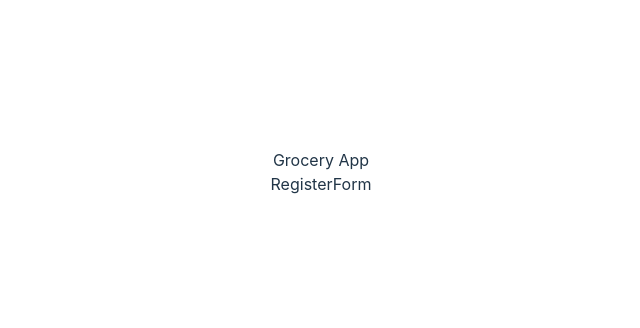
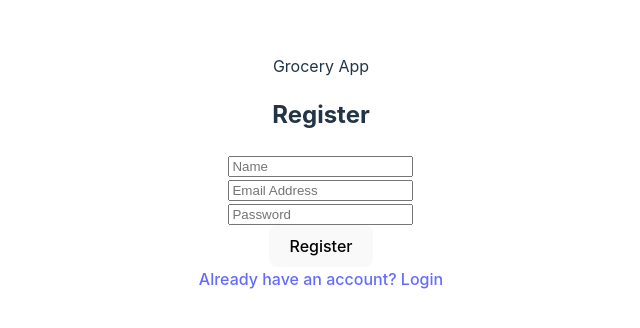
Before and after one commit to new-idea-machine/OS-Restaurant-Inventory-App, a React (Vite) app in the folder grocery-App/: page /login in a window 1280 px wide. Shown: the part 228-556 px from the top of the page, without its empty margins (319-959 px from the left). Built offline with nearby package versions, Linux system fonts and the light colour scheme; the HTML template or start-up script is replaced by a standard one.

Commit message:
Basic Registration for created

```diff
--- a/grocery-App/src/components/RegisterForm.tsx
+++ b/grocery-App/src/components/RegisterForm.tsx
@@ -1,122 +1,78 @@
-import React from 'react'
+import React, { useState } from "react";
+import { Link } from "react-router-dom";
+// import { ReactComponent as LockIcon } from "./lock-icon.svg"; // Import your SVG or icon
 
 const RegisterForm = () => {
+  const [name, setName] = useState("");
+  const [email, setEmail] = useState("");
+  const [password, setPassword] = useState("");
+
+  // const handleRegister = async () => {
+  //   // Add your registration logic here
+  // };
+
   return (
-    <div>RegisterForm</div>
-  )
-}
+    <>
+      <div className="min-h-screen flex items-center justify-center bg-gray-50">
+        <div className="max-w-md w-full space-y-8 p-8 bg-white rounded-md shadow-md">
+          <div className="flex items-center justify-center">
+            {/* <LockIcon className="w-10 h-10 bg-primary-light text-white rounded-full" /> */}
+          </div>
+          <h2 className="text-3xl font-extrabold text-center">Register</h2>
+          <form className="mt-4 space-y-4">
+            <div>
+              <input
+                type="text"
+                name="name"
+                autoComplete="name"
+                required
+                className="appearance-none rounded-md block w-full px-3 py-2 border focus:outline-none focus:ring focus:border-primary-light"
+                placeholder="Name"
+                value={name}
+                // onChange={(e) => setName(e.target.value)}
+              />
+            </div>
+            <div>
+              <input
+                type="email"
+                name="email"
+                autoComplete="email"
+                required
+                className="appearance-none rounded-md block w-full px-3 py-2 border focus:outline-none focus:ring focus:border-primary-light"
+                placeholder="Email Address"
+                value={email}
+                onChange={(e) => setEmail(e.target.value)}
+              />
+            </div>
+            <div>
+              <input
+                type="password"
+                name="password"
+                autoComplete="current-password"
+                required
+                className="appearance-none rounded-md block w-full px-3 py-2 border focus:outline-none focus:ring focus:border-primary-light"
+                placeholder="Password"
+                value={password}
+                onChange={(e) => setPassword(e.target.value)}
+              />
+            </div>
+            <button
+              type="button"
+              // onClick={handleRegister}
+              className="w-full bg-primary-light text-white py-2 px-4 rounded-md hover:bg-primary-dark focus:outline-none focus:ring focus:border-primary-dark"
+            >
+              Register
+            </button>
+          </form>
+          <div className="text-sm text-right mt-4">
+            <Link to="/login" className="text-primary-light">
+              Already have an account? Login
+            </Link>
+          </div>
+        </div>
+      </div>
+    </>
+  );
+};
 
-export default RegisterForm
-
-
-
-
-
-
-// import { Component } from "react";
-// // import { Formik, Field, Form, ErrorMessage } from "formik";
-// // import * as Yup from "yup";
-
-// // import AuthService from "../services/auth.service";
-
-// type Props = {};
-
-// type State = {
-//   username: string,
-//   email: string,
-//   password: string,
-//   successful: boolean,
-//   message: string
-// };
-
-// export default class Register extends Component<Props, State> {
-//   constructor(props: Props) {
-//     super(props);
-//     this.handleRegister = this.handleRegister.bind(this);
-
-//     this.state = {
-//       username: "",
-//       email: "",
-//       password: "",
-//       successful: false,
-//       message: ""
-//     };
-//   }
-
-//   validationSchema() {
-//     return Yup.object().shape({
-//       username: Yup.string()
-//         .test(
-//           "len",
-//           "The username must be between 3 and 20 characters.",
-//           (val: any) =>
-//             val &&
-//             val.toString().length >= 3 &&
-//             val.toString().length <= 20
-//         )
-//         .required("This field is required!"),
-//       email: Yup.string()
-//         .email("This is not a valid email.")
-//         .required("This field is required!"),
-//       password: Yup.string()
-//         .test(
-//           "len",
-//           "The password must be between 6 and 40 characters.",
-//           (val: any) =>
-//             val &&
-//             val.toString().length >= 6 &&
-//             val.toString().length <= 40
-//         )
-//         .required("This field is required!"),
-//     });
-//   }
-
-//   handleRegister(formValue: { username: string; email: string; password: string }) {
-//     const { username, email, password } = formValue;
-
-//     this.setState({
-//       message: "",
-//       successful: false
-//     });
-
-//     AuthService.register(
-//       username,
-//       email,
-//       password
-//     ).then(
-//       response => {
-//         this.setState({
-//           message: response.data.message,
-//           successful: true
-//         });
-//       },
-//       error => {
-//         const resMessage =
-//           (error.response &&
-//             error.response.data &&
-//             error.response.data.message) ||
-//           error.message ||
-//           error.toString();
-
-//         this.setState({
-//           successful: false,
-//           message: resMessage
-//         });
-//       }
-//     );
-//   }
-
-//   render() {
-//     const { successful, message } = this.state;
-
-//     const initialValues = {
-//       username: "",
-//       email: "",
-//       password: "",
-//     };
-
-//     return (
-
-//     );
-//   }
-// }
+export default RegisterForm;
```
